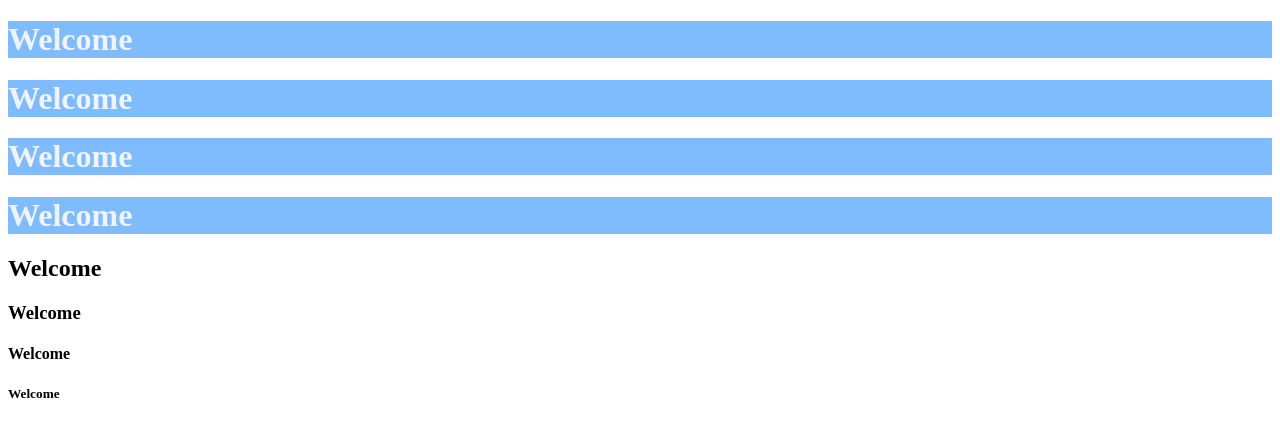
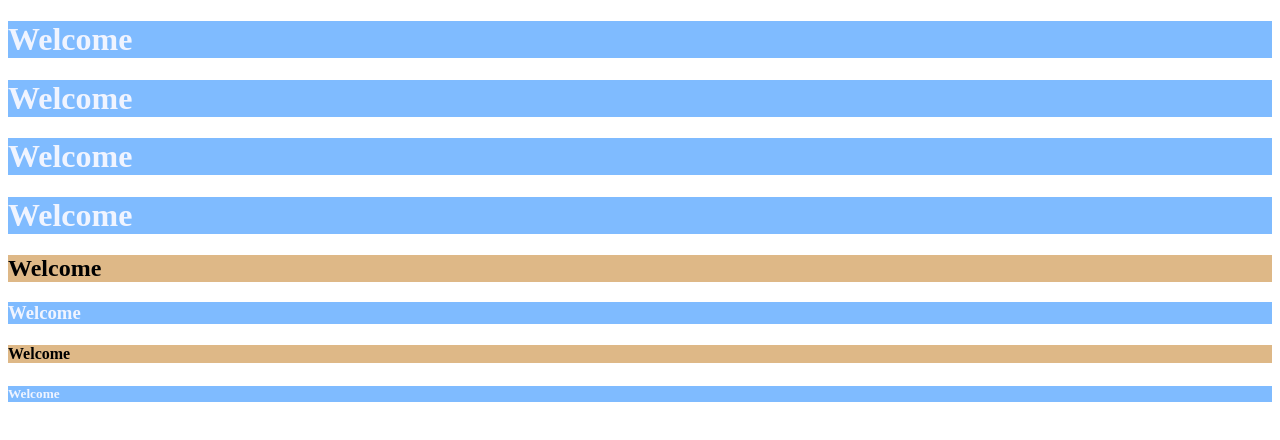
Before and after one commit to aqibmurtaza9/mysite, a plain HTML site: page index.html in a window 1280 px wide. Drawn offline with Linux system fonts and the light colour scheme.

Commit message:
Update index.html

```diff
--- a/index.html
+++ b/index.html
@@ -4,9 +4,13 @@
 
     <title>Document</title>
     <style>
-        h1{
+        h1,h3,h5{
            background-color: rgb(127, 187, 255);
            color: rgb(240, 244, 255);
+        }
+        h2,h4,h6{
+           background-color: burlywood;
+           color: black;
         }
     </style>
 </head>
```
